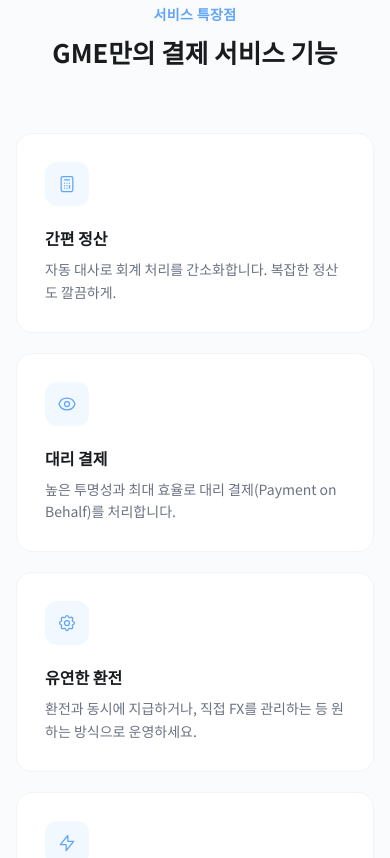
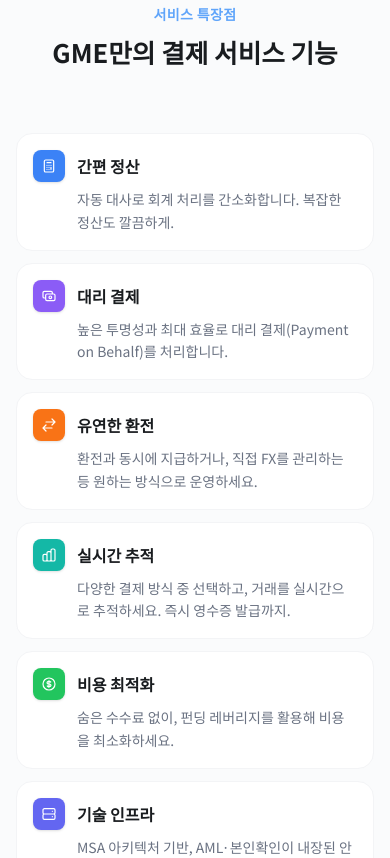
Before and after one commit to zenajang/web-gmeremit, a Next.js app: page /services/payments in a window 390 px wide. Shown: the part 1660-2518 px from the top of the page. Built offline with nearby package versions, Linux system fonts and the light colour scheme; no server answers.

Commit message:
feat.update card icon

```diff
--- a/src/app/services/card/page.tsx
+++ b/src/app/services/card/page.tsx
@@ -8,8 +8,16 @@
 import { useLenis } from "@/hooks/useLenis";
 import { useScrollFadeIn } from "@/hooks/useScrollFadeIn";
 import { useTranslation } from "@/hooks/useTranslation";
-import { RiSubwayLine } from "react-icons/ri";
-import { cards, cardBenefitKeys, cardBenefitIconPaths } from "@/data/cards";
+import { FcMoneyTransfer, FcShop,FcGlobe, FcDonate,FcAutomotive } from "react-icons/fc";
+import { cards, cardBenefitKeys } from "@/data/cards";
+
+const benefitIcons: Record<string, React.ReactNode> = {
+  atm:        <FcMoneyTransfer  className="w-10 h-10" />,
+  transit:    <FcAutomotive    className="w-10 h-10" />,
+  global:     <FcGlobe className="w-10 h-10" />,
+  everywhere: <FcShop className="w-10 h-10" />,
+  cashback:   <FcDonate className="w-10 h-10"/>,
+};
 
 export default function CardPage() {
   const { t } = useTranslation("card");
@@ -19,14 +27,7 @@
 
   const benefits = cardBenefitKeys.map((key) => ({
     key,
-    icon: key === "transit" ? (
-      <RiSubwayLine className="w-9 h-9" />
-    ) : (
-      <svg className="w-9 h-9" fill="none" stroke="currentColor" viewBox="0 0 24 24" strokeWidth={1.5}>
-        <path strokeLinecap="round" strokeLinejoin="round" d={cardBenefitIconPaths[key]} />
-      </svg>
-    ),
-    color: "#ed1c24",
+    icon: benefitIcons[key],
   }));
 
   return (
@@ -78,8 +79,7 @@
                     className="group rounded-xl p-6 text-center bg-white border border-gray-200 shadow-sm hover:shadow-xl hover:border-primary/30 hover:-translate-y-1 transition-all duration-300 fade-step"
                   >
                     <div
-                      className="w-14 h-14 rounded-xl flex items-center justify-center mx-auto mb-4 group-hover:scale-110 transition-transform duration-300"
-                      style={{ backgroundColor: `${benefit.color}1A`, color: benefit.color }}
+                      className="w-12 h-12 flex items-center justify-center mx-auto mb-4 group-hover:scale-110 transition-transform duration-300"
                     >
                       {benefit.icon}
                     </div>
--- a/src/app/services/payments/page.tsx
+++ b/src/app/services/payments/page.tsx
@@ -171,21 +171,27 @@
               </h2>
             </div>
 
-            <div className="grid sm:grid-cols-2 lg:grid-cols-3 gap-5">
+            <div className="grid grid-cols-1 lg:grid-cols-3 gap-3 lg:gap-5">
               {featureKeys.map((f) => (
                 <div
                   key={f.key}
-                  className="bg-white rounded-2xl p-7 border border-gray-100 hover:border-payments/20 hover:shadow-lg hover:shadow-payments/[0.04] transition-all duration-300"
+                  className="bg-white rounded-2xl p-4 lg:p-7 border border-gray-100 hover:border-payments/20 hover:shadow-lg hover:shadow-payments/[0.04] transition-all duration-300"
                 >
-                  <div className="w-11 h-11 rounded-xl bg-payments/[0.08] flex items-center justify-center text-payments mb-5">
-                    <svg className="w-5 h-5" fill="none" stroke="currentColor" viewBox="0 0 24 24" strokeWidth={1.5}>
-                      <path strokeLinecap="round" strokeLinejoin="round" d={f.icon} />
-                    </svg>
+                  {/* 모바일: 아이콘 + 제목 가로 정렬 */}
+                  <div className="flex items-center gap-3 mb-1.5 lg:block">
+                    <div
+                      className="w-8 h-8 lg:w-12 lg:h-12 rounded-lg lg:rounded-2xl flex-shrink-0 flex items-center justify-center lg:mb-5 shadow-sm"
+                      style={{ backgroundColor: f.color }}
+                    >
+                      <svg className="w-4 h-4 lg:w-6 lg:h-6 text-white" fill="none" stroke="currentColor" viewBox="0 0 24 24" strokeWidth={1.8}>
+                        <path strokeLinecap="round" strokeLinejoin="round" d={f.icon} />
+                      </svg>
+                    </div>
+                    <h3 className="typo-base-title text-[15px] lg:text-base lg:mb-2">
+                      {t(`features.${f.key}.title`)}
+                    </h3>
                   </div>
-                  <h3 className="typo-base-title mb-2">
-                    {t(`features.${f.key}.title`)}
-                  </h3>
-                  <p className="text-sm text-gray-500 leading-relaxed">
+                  <p className="text-sm text-gray-500 leading-relaxed lg:pl-0 pl-[44px]">
                     {t(`features.${f.key}.description`)}
                   </p>
                 </div>
@@ -252,7 +258,7 @@
                   <div className="px-5">
                     {/* Step number */}
                     <div className="flex items-center gap-3 mb-5">
-                      <span className="text-[42px] font-extrabold text-payments/15 leading-none">
+                      <span className="text-[42px] font-extrabold text-payments/35 leading-none">
                         {String(idx + 1).padStart(2, "0")}
                       </span>
                       <div className="h-px flex-1 bg-gradient-to-r from-payments/25 to-transparent" />
--- a/src/data/cards.ts
+++ b/src/data/cards.ts
@@ -51,10 +51,3 @@
 ];
 
 export const cardBenefitKeys = ["atm", "transit", "global", "everywhere", "cashback"] as const;
-
-export const cardBenefitIconPaths: Record<string, string> = {
-  atm: "M2.25 18.75a60.07 60.07 0 0115.797 2.101c.727.198 1.453-.342 1.453-1.096V18.75M3.75 4.5v.75A.75.75 0 013 6h-.75m0 0v-.375c0-.621.504-1.125 1.125-1.125H20.25M2.25 6v9m18-10.5v.75c0 .414.336.75.75.75h.75m-1.5-1.5h.375c.621 0 1.125.504 1.125 1.125v9.75c0 .621-.504 1.125-1.125 1.125h-.375m1.5-1.5H21a.75.75 0 00-.75.75v.75m0 0H3.75m0 0h-.375a1.125 1.125 0 01-1.125-1.125V15m1.5 1.5v-.75A.75.75 0 003 15h-.75M15 10.5a3 3 0 11-6 0 3 3 0 016 0zm3 0h.008v.008H18V10.5zm-12 0h.008v.008H6V10.5z",
-  global: "M12 21a9.004 9.004 0 008.716-6.747M12 21a9.004 9.004 0 01-8.716-6.747M12 21c2.485 0 4.5-4.03 4.5-9S14.485 3 12 3m0 18c-2.485 0-4.5-4.03-4.5-9S9.515 3 12 3m0 0a8.997 8.997 0 017.843 4.582M12 3a8.997 8.997 0 00-7.843 4.582m15.686 0A11.953 11.953 0 0112 10.5c-2.998 0-5.74-1.1-7.843-2.918m15.686 0A8.959 8.959 0 0121 12c0 .778-.099 1.533-.284 2.253m0 0A17.919 17.919 0 0112 16.5c-3.162 0-6.133-.815-8.716-2.247m0 0A9.015 9.015 0 013 12c0-1.605.42-3.113 1.157-4.418",
-  everywhere: "M13.5 21v-7.5a.75.75 0 01.75-.75h3a.75.75 0 01.75.75V21m-4.5 0H2.36m11.14 0H18m0 0h3.64m-1.39 0V9.349m-16.5 11.65V9.35m0 0a3.001 3.001 0 003.75-.615A2.993 2.993 0 009.75 9.75c.896 0 1.7-.393 2.25-1.016a2.993 2.993 0 002.25 1.016c.896 0 1.7-.393 2.25-1.016a3.001 3.001 0 003.75.614m-16.5 0a3.004 3.004 0 01-.621-4.72L4.318 3.44A1.5 1.5 0 015.378 3h13.243a1.5 1.5 0 011.06.44l1.19 1.189a3 3 0 01-.621 4.72m-13.5 8.65h3.75a.75.75 0 00.75-.75V13.5a.75.75 0 00-.75-.75H6.75a.75.75 0 00-.75.75v3.15c0 .415.336.75.75.75z",
-  cashback: "M9 14.25l6-6m4.5-3.493V21.75l-3.75-1.5-3.75 1.5-3.75-1.5-3.75 1.5V4.757c0-1.108.806-2.057 1.907-2.185a48.507 48.507 0 0111.186 0c1.1.128 1.907 1.077 1.907 2.185zM9.75 9h.008v.008H9.75V9zm.375 0a.375.375 0 11-.75 0 .375.375 0 01.75 0zm4.125 4.5h.008v.008h-.008V13.5zm.375 0a.375.375 0 11-.75 0 .375.375 0 01.75 0z",
-};
--- a/src/data/payments.ts
+++ b/src/data/payments.ts
@@ -18,12 +18,12 @@
 ];
 
 export const paymentFeatureKeys = [
-  { key: "accounting", icon: "M9 7h6m0 10v-3m-3 3h.01M9 17h.01M9 14h.01M12 14h.01M15 11h.01M12 11h.01M9 11h.01M7 21h10a2 2 0 002-2V5a2 2 0 00-2-2H7a2 2 0 00-2 2v14a2 2 0 002 2z" },
-  { key: "pob", icon: "M15 12a3 3 0 11-6 0 3 3 0 016 0z M2.458 12C3.732 7.943 7.523 5 12 5c4.478 0 8.268 2.943 9.542 7-1.274 4.057-5.064 7-9.542 7-4.477 0-8.268-2.943-9.542-7z" },
-  { key: "flexibility", icon: "M10.325 4.317c.426-1.756 2.924-1.756 3.35 0a1.724 1.724 0 002.573 1.066c1.543-.94 3.31.826 2.37 2.37a1.724 1.724 0 001.066 2.573c1.756.426 1.756 2.924 0 3.35a1.724 1.724 0 00-1.066 2.573c.94 1.543-.826 3.31-2.37 2.37a1.724 1.724 0 00-2.573 1.066c-.426 1.756-2.924 1.756-3.35 0a1.724 1.724 0 00-2.573-1.066c-1.543.94-3.31-.826-2.37-2.37a1.724 1.724 0 00-1.066-2.573c-1.756-.426-1.756-2.924 0-3.35a1.724 1.724 0 001.066-2.573c-.94-1.543.826-3.31 2.37-2.37.996.608 2.296.07 2.572-1.065z M15 12a3 3 0 11-6 0 3 3 0 016 0z" },
-  { key: "dynamic", icon: "M13 10V3L4 14h7v7l9-11h-7z" },
-  { key: "netout", icon: "M12 8c-1.657 0-3 .895-3 2s1.343 2 3 2 3 .895 3 2-1.343 2-3 2m0-8c1.11 0 2.08.402 2.599 1M12 8V7m0 1v8m0 0v1m0-1c-1.11 0-2.08-.402-2.599-1M21 12a9 9 0 11-18 0 9 9 0 0118 0z" },
-  { key: "technology", icon: "M5 12h14M5 12a2 2 0 01-2-2V6a2 2 0 012-2h14a2 2 0 012 2v4a2 2 0 01-2 2M5 12a2 2 0 00-2 2v4a2 2 0 002 2h14a2 2 0 002-2v-4a2 2 0 00-2-2m-2-4h.01M17 16h.01" },
+  { key: "accounting", color: "#3b82f6", icon: "M9 7h6m0 10v-3m-3 3h.01M9 17h.01M9 14h.01M12 14h.01M15 11h.01M12 11h.01M9 11h.01M7 21h10a2 2 0 002-2V5a2 2 0 00-2-2H7a2 2 0 00-2 2v14a2 2 0 002 2z" },
+  { key: "pob", color: "#8b5cf6", icon: "M17 9V7a2 2 0 00-2-2H5a2 2 0 00-2 2v6a2 2 0 002 2h2m2 4h10a2 2 0 002-2v-6a2 2 0 00-2-2H9a2 2 0 00-2 2v6a2 2 0 002 2zm7-5a2 2 0 11-4 0 2 2 0 014 0z" },
+  { key: "flexibility", color: "#f97316", icon: "M7.5 21L3 16.5m0 0L7.5 12M3 16.5h13.5m0-13.5L21 7.5m0 0L16.5 12M21 7.5H7.5" },
+  { key: "dynamic", color: "#14b8a6", icon: "M9 19v-6a2 2 0 00-2-2H5a2 2 0 00-2 2v6a2 2 0 002 2h2a2 2 0 002-2zm0 0V9a2 2 0 012-2h2a2 2 0 012 2v10m-6 0a2 2 0 002 2h2a2 2 0 002-2m0 0V5a2 2 0 012-2h2a2 2 0 012 2v14a2 2 0 01-2 2h-2a2 2 0 01-2-2z" },
+  { key: "netout", color: "#22c55e", icon: "M12 8c-1.657 0-3 .895-3 2s1.343 2 3 2 3 .895 3 2-1.343 2-3 2m0-8c1.11 0 2.08.402 2.599 1M12 8V7m0 1v8m0 0v1m0-1c-1.11 0-2.08-.402-2.599-1M21 12a9 9 0 11-18 0 9 9 0 0118 0z" },
+  { key: "technology", color: "#6366f1", icon: "M5 12h14M5 12a2 2 0 01-2-2V6a2 2 0 012-2h14a2 2 0 012 2v4a2 2 0 01-2 2M5 12a2 2 0 00-2 2v4a2 2 0 002 2h14a2 2 0 002-2v-4a2 2 0 00-2-2m-2-4h.01M17 16h.01" },
 ];
 
 export interface PartnerLogo {
```
